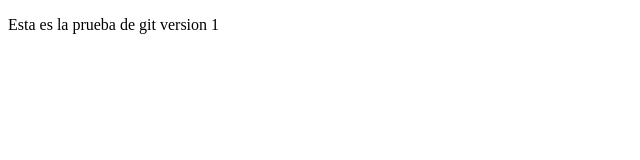
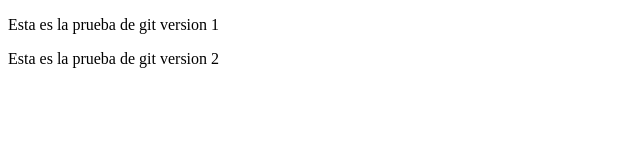
Before and after one commit to pablajo/GIT-PRACTICA, a plain HTML site: page index.html in a window 1280 px wide. Shown: the whole page, without its empty margins (0-640 px from the left). Drawn offline with Linux system fonts and the light colour scheme.

Commit message:
agregamos un parrafo

```diff
--- a/index.html
+++ b/index.html
@@ -8,5 +8,6 @@
 </head>
 <body>
     <p>Esta es la prueba de git version 1</p>
+    <p>Esta es la prueba de git version 2</p>
 </body>
 </html>
```
